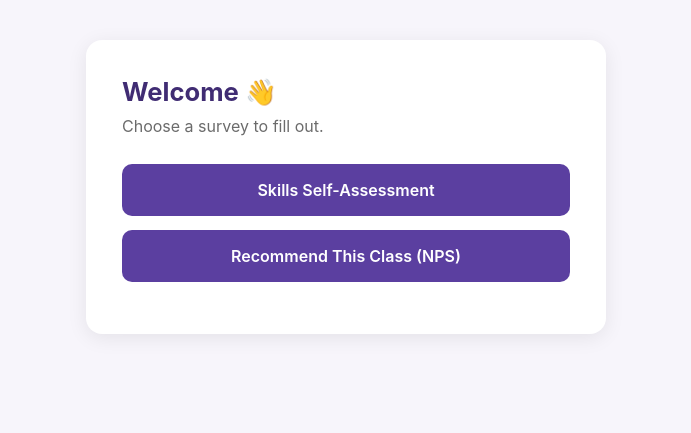
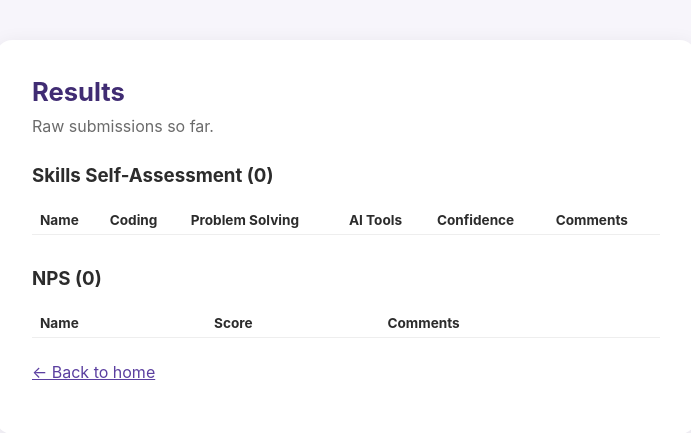
Before and after one commit to JJTC-web/JJTC-Client-Ease, a Flask app: page /results in a window 1280 px wide. Shown: the top 433 px of the page, without its empty margins (294-985 px from the left). Run offline with Flask 3, Linux system fonts and the light colour scheme; lists and menus that the app fills with data are empty.

Commit message:
Update results.html

```diff
--- a/templates/results.html
+++ b/templates/results.html
@@ -1,12 +1,29 @@
 {% extends "base.html" %}
-{% block title %}Cohort Surveys{% endblock %}
+{% block title %}Results{% endblock %}
 {% block content %}
-<div class="card nav">
-  <h1>Welcome 👋</h1>
-  <p class="subtitle">Choose a survey to fill out.</p>
-  <ul class="link-list">
-    <li><a href="{{ url_for('skills') }}">Skills Self-Assessment</a></li>
-    <li><a href="{{ url_for('nps') }}">Recommend This Class (NPS)</a></li>
-  </ul>
+<div class="card" style="max-width:700px;">
+  <h1>Results</h1>
+  <p class="subtitle">Raw submissions so far.</p>
+
+  <h3>Skills Self-Assessment ({{ data.skills|length }})</h3>
+  <table>
+    <tr><th>Name</th><th>Coding</th><th>Problem Solving</th><th>AI Tools</th><th>Confidence</th><th>Comments</th></tr>
+    {% for r in data.skills %}
+    <tr>
+      <td>{{ r.name }}</td><td>{{ r.coding }}</td><td>{{ r.problem_solving }}</td>
+      <td>{{ r.ai_tools }}</td><td>{{ r.confidence }}</td><td>{{ r.comments }}</td>
+    </tr>
+    {% endfor %}
+  </table>
+
+  <h3 style="margin-top:32px;">NPS ({{ data.nps|length }})</h3>
+  <table>
+    <tr><th>Name</th><th>Score</th><th>Comments</th></tr>
+    {% for r in data.nps %}
+    <tr><td>{{ r.name }}</td><td>{{ r.score }}</td><td>{{ r.comments }}</td></tr>
+    {% endfor %}
+  </table>
+
+  <p style="margin-top:24px;"><a href="{{ url_for('home') }}">← Back to home</a></p>
 </div>
 {% endblock %}
```
